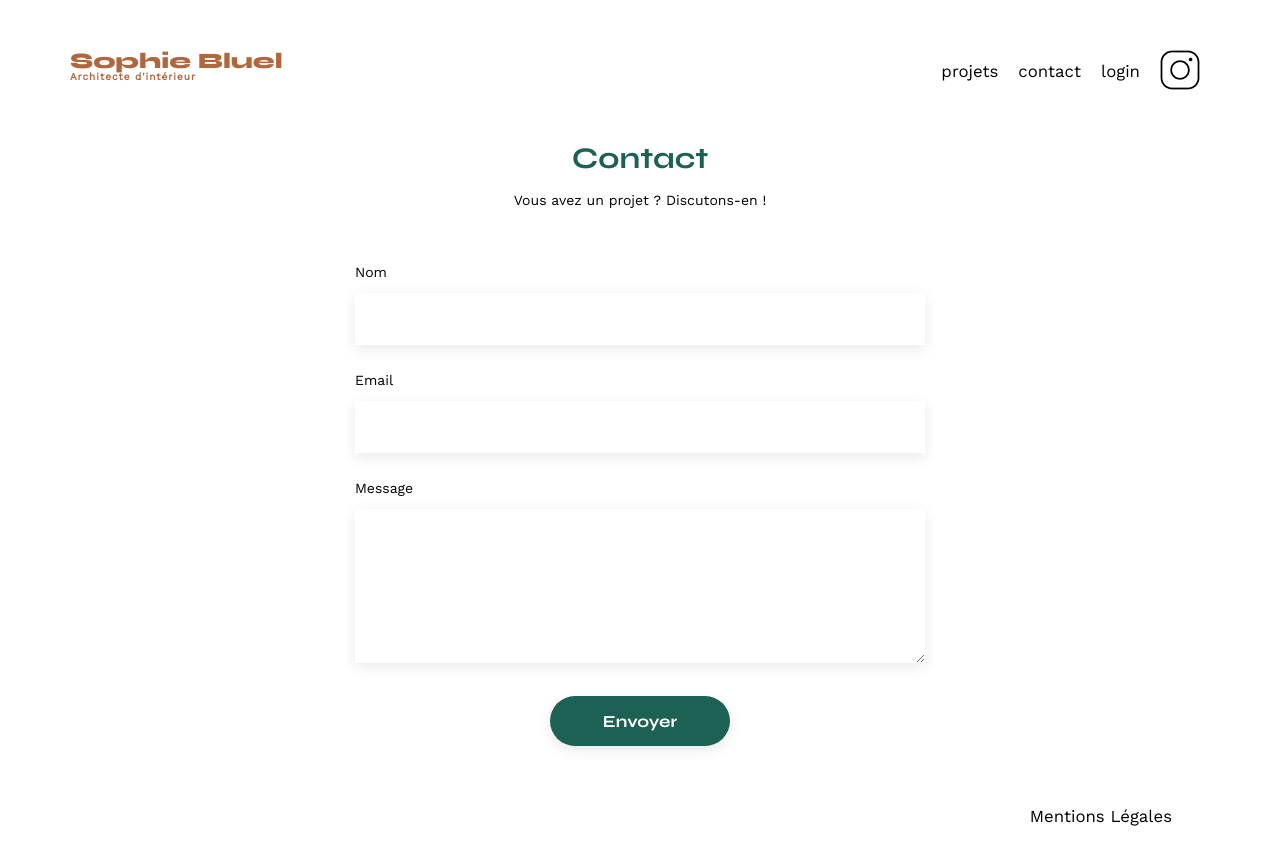
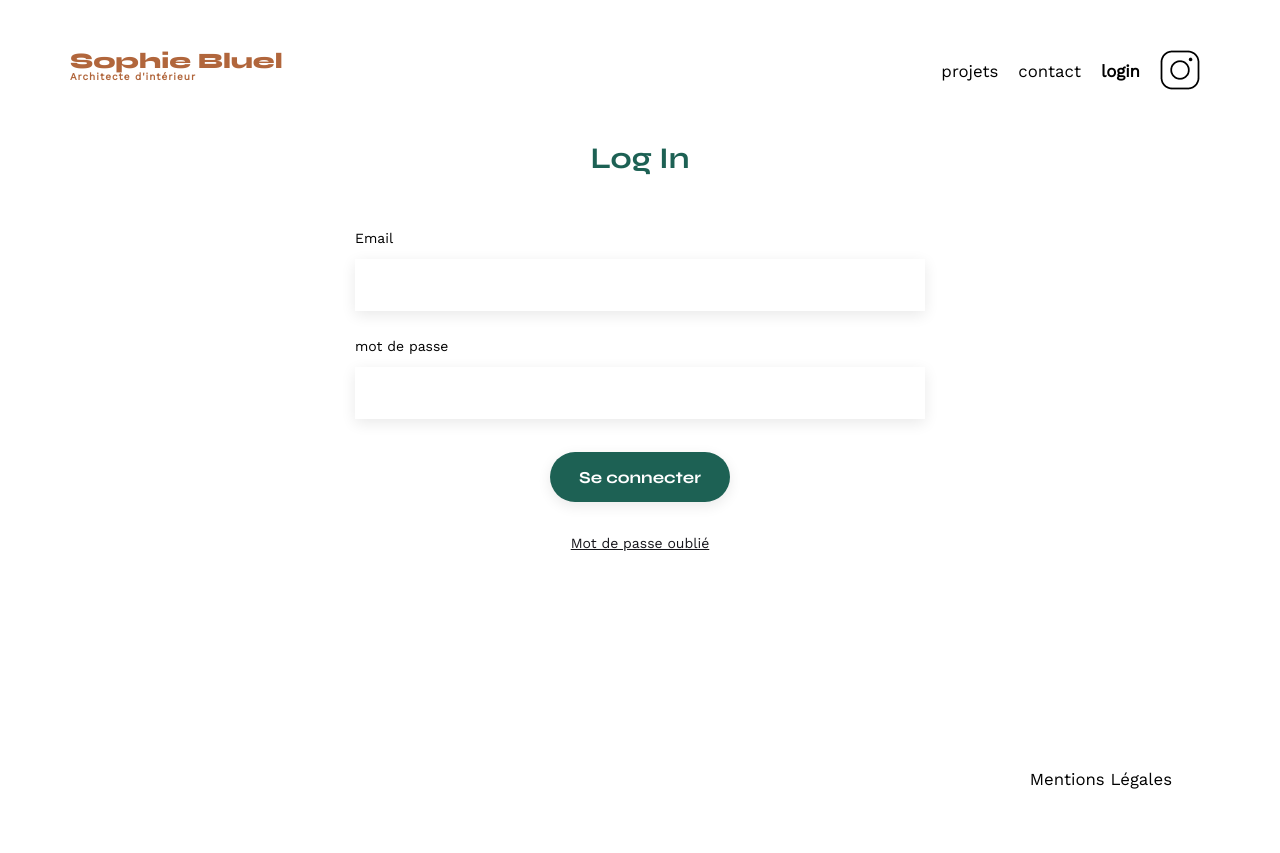
Before and after one commit to mtgy/Portfolio-architecte-sophie-bluel-master, a plain HTML site: page FrontEnd/login.html in a window 1280 px wide. After the commit the page ends 816 px from the top, so only its background shows below. Drawn offline with nearby package versions, Linux system fonts and the light colour scheme; no server answers.

Commit message:
etape 2.1 integration du design de la page de formulaire

```diff
--- a/FrontEnd/assets/style.css
+++ b/FrontEnd/assets/style.css
@@ -95,6 +95,10 @@ nav li {
 	font-size: 1.2em;
 }
 
+nav li.selected {
+font-weight: 800;
+}
+
 li:hover {
 	color: #B1663C;
 }
@@ -175,36 +179,49 @@ li:hover {
 	display: none;
 }
 
+
+
+#login {
+	height: 75vh;
+ 	width: 50%;
+ 	margin: auto;
+}
+
 #contact {
 	width: 50%;
-margin: auto;
+	margin: auto;
 }
-#contact > * {
+
+#contact > * , #login > * {
 	text-align: center;
 
 }
-#contact h2{
+#contact h2, #login h2 {
 	margin-bottom: 20px;
 }
-#contact form {
+#contact form, #login form {
 	text-align: left;
 	margin-top:30px;
 	display: flex;
 	flex-direction: column;
 }
 
-#contact input {
+#contact input, #login input {
 	height: 50px;
 	font-size: 1.2em;
 	border: none;
 	box-shadow: 0px 4px 14px rgba(0, 0, 0, 0.09);
 }
-#contact label {
+#contact label, #login label {
 	margin: 2em 0 1em 0;
 }
-#contact textarea {
+#contact textarea, #login textarea {
 	border: none;
 	box-shadow: 0px 4px 14px rgba(0, 0, 0, 0.09);
+}
+#login a {
+	text-align: center;
+	color: #15141A;
 }
 
 input[type="submit"]{
@@ -216,6 +233,12 @@ input[type="submit"]{
 	width: 180px;
 	text-align: center;
 	border-radius: 60px ;
+	cursor: pointer;
+}
+
+input[type="submit"]:hover {
+
+	background-color: #0E2F28
 }
 
 footer nav ul {
--- a/FrontEnd/login.html
+++ b/FrontEnd/login.html
@@ -19,25 +19,23 @@
 		<ul>
 			<li>projets</li>
 			<li>contact</li>
-			<li>login</li>
+			<li class="selected">login</li>
 			<li><img src="./assets/icons/instagram.png" alt="Instagram"></li>
 		</ul>
 	</nav>
 </header>
 <main>
 
-	<section id="contact">
-		<h2>Contact</h2>
-		<p>Vous avez un projet ? Discutons-en !</p>
+	<section id="login">
+		<h2>Log In</h2>
 		<form action="#" method="post">
-			<label for="name">Nom</label>
-			<input type="text" name="name" id="name">
 			<label for="email">Email</label>
 			<input type="email" name="email" id="email">
-			<label for="message">Message</label>
-			<textarea name="message" id="message" cols="30" rows="10"></textarea>
-			<input type="submit" value="Envoyer">
+			<label for="password">mot de passe</label>
+			<input type="password" name="password" id="password">
+			<input type="submit" value="Se connecter">
 		</form>
+       <p> <a href="">Mot de passe oublié</a></p>
 	</section>
 </main>
 
```
